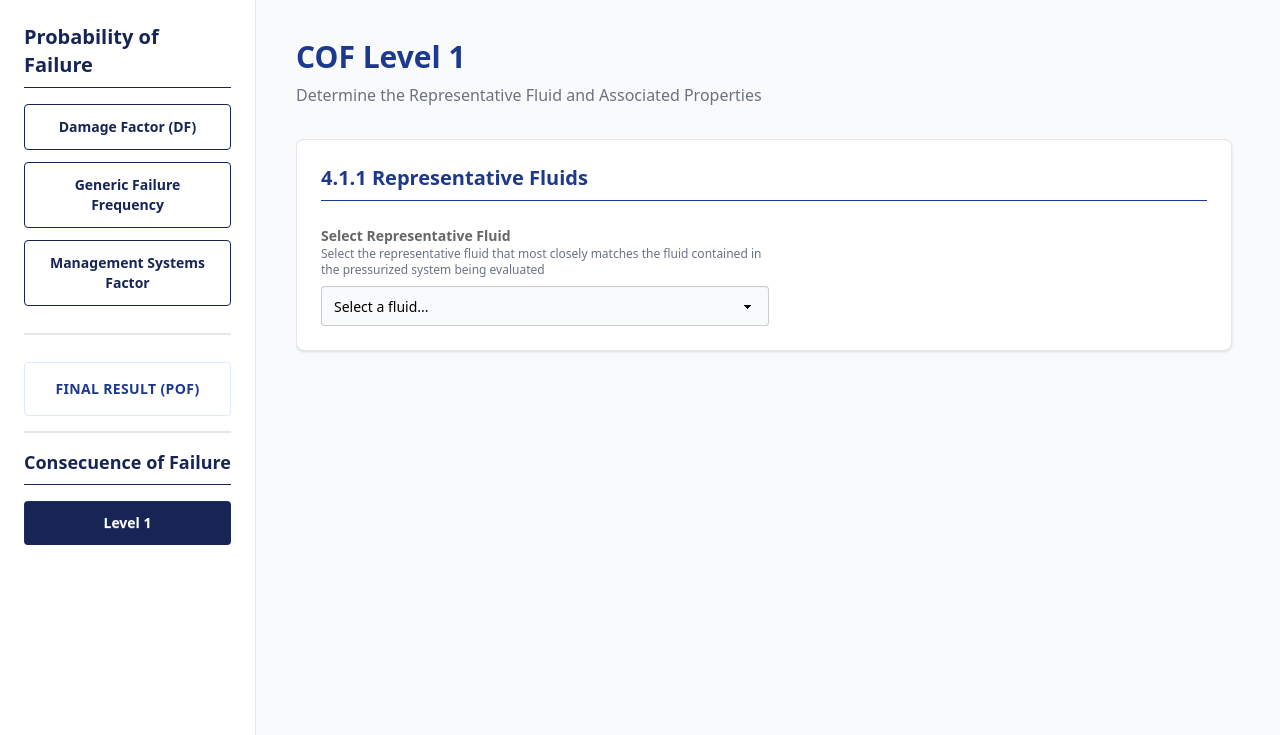
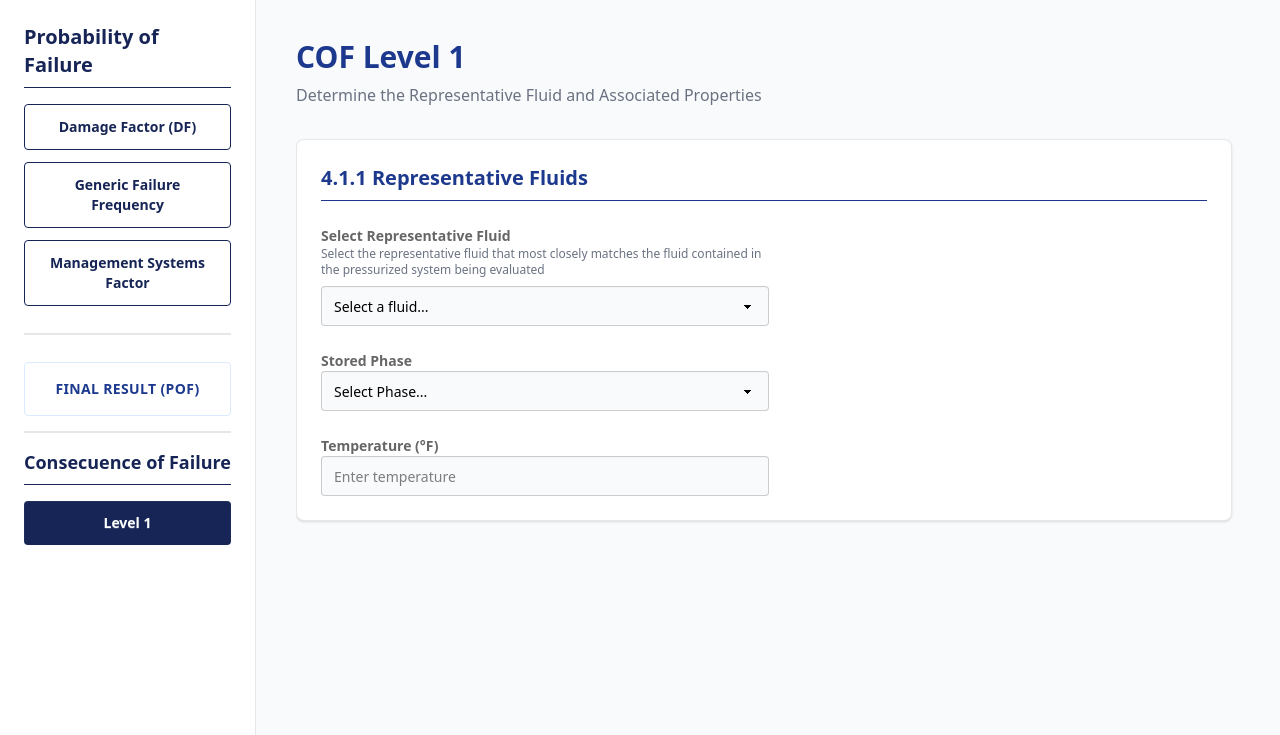
Before and after one commit to Sharkyacademy/Riesgo, a Django app: page /formula_app/COF-level-1/ in a window 1280 px wide. Shown: the part 65-800 px from the top of the page. Run offline with Django 5.2, Linux system fonts and the light colour scheme; the visitor is signed in with stand-in values (Sample User, id 1); style sheets or scripts are compiled from the project's sources; some libraries are stand-ins or nearby versions.

Commit message:
4.1 Completo (paso 1)

```diff
--- a/formula_app/templates/formula_app/cof_level_1.html
+++ b/formula_app/templates/formula_app/cof_level_1.html
@@ -66,6 +66,25 @@
                                 </select>
                             </div>
 
+                            <div class="form-control w-full max-w-md mt-4">
+                                <label class="label">
+                                    <span class="label-text font-semibold">Stored Phase</span>
+                                </label>
+                                <select id="select_phase" class="select select-bordered w-full bg-gray-50">
+                                    <option disabled selected>Select Phase...</option>
+                                    <option value="Liquid">Liquid</option>
+                                    <option value="Vapor">Vapor / Gas</option>
+                                </select>
+                            </div>
+
+                            <div class="form-control w-full max-w-md mt-4">
+                                <label class="label">
+                                    <span class="label-text font-semibold">Temperature (°F)</span>
+                                </label>
+                                <input type="number" id="input_temperature" placeholder="Enter temperature"
+                                    class="input input-bordered w-full bg-gray-50" />
+                            </div>
+
                             <!-- Fluid Details Display -->
                             <div id="fluid_details"
                                 class="mt-6 p-4 bg-blue-50 rounded-lg border border-blue-100 hidden">
@@ -96,25 +115,25 @@
 
                             <div class="grid grid-cols-2 md:grid-cols-4 gap-6">
 
-                                <div>
+                                <div id="card_mw" class="transition-opacity duration-300">
                                     <h3 class="text-xs font-bold text-gray-500 uppercase mb-1">MW</h3>
                                     <p id="prop_mw" class="text-xl font-bold text-gray-800">-</p>
                                     <span class="text-xs text-gray-400">lb/lb-mol</span>
                                 </div>
 
-                                <div>
+                                <div id="card_density" class="transition-opacity duration-300">
                                     <h3 class="text-xs font-bold text-gray-500 uppercase mb-1">Liquid Density</h3>
                                     <p id="prop_density" class="text-xl font-bold text-gray-800">-</p>
                                     <span class="text-xs text-gray-400">lb/ft³</span>
                                 </div>
 
-                                <div>
+                                <div id="card_nbp" class="transition-opacity duration-300">
                                     <h3 class="text-xs font-bold text-gray-500 uppercase mb-1">NBP</h3>
                                     <p id="prop_nbp" class="text-xl font-bold text-gray-800">-</p>
                                     <span class="text-xs text-gray-400">°F</span>
                                 </div>
 
-                                <div>
+                                <div id="card_ait" class="transition-opacity duration-300">
                                     <h3 class="text-xs font-bold text-gray-500 uppercase mb-1">AIT</h3>
                                     <p id="prop_ait" class="text-xl font-bold text-gray-800">-</p>
                                     <span class="text-xs text-gray-400">°F</span>
@@ -125,12 +144,12 @@
                             <div class="divider my-4"></div>
 
                             <div class="grid grid-cols-2 md:grid-cols-3 gap-6">
-                                <div>
+                                <div id="card_ambient" class="transition-opacity duration-300">
                                     <h3 class="text-xs font-bold text-gray-500 uppercase mb-1">Ambient State</h3>
                                     <span id="prop_ambient" class="badge badge-lg badge-ghost font-bold">-</span>
                                 </div>
 
-                                <div class="col-span-2">
+                                <div id="card_cp" class="col-span-2 transition-opacity duration-300">
                                     <h3 class="text-xs font-bold text-gray-500 uppercase mb-1">Ideal Gas Specific Heat
                                         (Cp) Constants</h3>
                                     <div class="overflow-x-auto">
@@ -157,10 +176,54 @@
                                             </tbody>
                                         </table>
                                     </div>
+                                    <div id="cp_result_container" class="mt-2 hidden">
+                                        <span class="font-bold text-sm text-gray-700">Calculated Cp:</span>
+                                        <span id="cp_calculated_value" class="font-bold text-blue-900 ml-2">-</span>
+                                        <span class="text-xs text-gray-500">J/(kg·K)</span>
+                                    </div>
                                 </div>
                             </div>
 
                         </div>
+                    </div>
+
+                    <!-- STEP 4.1.7: Calculation of Release Phase -->
+                    <div id="release_phase_card" class="card bg-white shadow-sm border border-gray-200 mt-6 hidden">
+                        <div class="card-body p-6">
+                            <h2 class="card-title text-blue-900 text-xl border-b pb-2 mb-4">
+                                4.1.7 Calculation of Release Phase
+                            </h2>
+                            <p class="text-xs text-gray-500 mb-4">
+                                Determination of Final Phase for Consequence Calculation based on stored and ambient
+                                conditions
+                                (Table 4.3).
+                            </p>
+
+                            <div class="grid grid-cols-1 md:grid-cols-3 gap-6 items-center">
+                                <div>
+                                    <h3 class="text-xs font-bold text-gray-500 uppercase mb-1">Stored Phase</h3>
+                                    <p id="disp_stored_phase" class="text-lg font-bold text-gray-700">-</p>
+                                </div>
+                                <div>
+                                    <h3 class="text-xs font-bold text-gray-500 uppercase mb-1">Ambient Phase</h3>
+                                    <p id="disp_ambient_phase" class="text-lg font-bold text-gray-700">-</p>
+                                </div>
+                                <div>
+                                    <h3 class="text-xs font-bold text-gray-500 uppercase mb-1 text-blue-900">Final Phase
+                                    </h3>
+                                    <span id="disp_final_phase"
+                                        class="badge badge-lg badge-primary font-bold text-white">-</span>
+                                </div>
+                            </div>
+
+                            <div id="phase_msg_container"
+                                class="mt-4 p-3 bg-yellow-50 text-yellow-800 text-sm rounded-md hidden">
+                                <span class="font-bold">Note:</span> <span id="phase_determination_msg"></span>
+                            </div>
+
+                        </div>
+                    </div>
+
                 </div>
 
     </div>
--- a/static/formula_app/js/cof_level_1.js
+++ b/static/formula_app/js/cof_level_1.js
@@ -24,18 +24,29 @@ document.addEventListener('DOMContentLoaded', () => {
     const propCpE = document.getElementById('prop_cp_e');
 
 
+    const selectPhase = document.getElementById('select_phase');
+    const inputTemperature = document.getElementById('input_temperature');
+    const cpResultContainer = document.getElementById('cp_result_container');
+    const cpCalculatedValue = document.getElementById('cp_calculated_value');
+
+
     // Populate Select Dropdown
     if (selectFluid) {
         RepresentativeFluids.forEach(fluid => {
             const option = document.createElement('option');
-            option.value = fluid.label;
+            option.value = fluid.label; // Using label as ID for now
             option.textContent = fluid.label;
             selectFluid.appendChild(option);
         });
 
-        // Event Listener for Change
-        selectFluid.addEventListener('change', (e) => {
-            const selectedLabel = e.target.value;
+        // Unified Update Function
+        function updateDisplay() {
+            const selectedLabel = selectFluid.value;
+            const phase = selectPhase ? selectPhase.value : null;
+            const tempF = inputTemperature ? parseFloat(inputTemperature.value) : NaN;
+
+            if (!selectedLabel || selectedLabel === "Select a fluid...") return;
+
             const selectedFluid = RepresentativeFluids.find(f => f.label === selectedLabel);
             const props = FluidProperties[selectedLabel];
 
@@ -81,10 +92,138 @@ document.addEventListener('DOMContentLoaded', () => {
                 propCpE.textContent = props.e !== null ? props.e.toExponential(2) : '-';
 
                 propertiesCard.classList.remove('hidden');
+
+                // PHASE LOGIC VISUALIZATION
+                // Reset opacities
+                if (document.getElementById('card_mw')) document.getElementById('card_mw').style.opacity = '1';
+                if (document.getElementById('card_density')) document.getElementById('card_density').style.opacity = '1';
+                if (document.getElementById('card_cp')) document.getElementById('card_cp').style.opacity = '1';
+
+                // Cp Calculation Logic
+                if (phase === 'Vapor' && !isNaN(tempF)) {
+                    // Convert F to Kelvin
+                    const tempK = (tempF - 32) * 5 / 9 + 273.15;
+                    let calculatedCp = null;
+
+                    const A = props.a;
+                    const B = props.b;
+                    const C = props.c;
+                    const D = props.d;
+                    const E = props.e;
+
+                    try {
+                        if (props.cp_eq === 1) {
+                            // Cp = A + BT + CT^2 + DT^3
+                            calculatedCp = A + (B * tempK) + (C * Math.pow(tempK, 2)) + (D * Math.pow(tempK, 3));
+                        } else if (props.cp_eq === 2 && tempK > 0) { // Avoid divide by zero
+                            // Cp = A + B * ( (C/T) / sinh(C/T) )^2 + D * ( (E/T) / cosh(E/T) )^2
+                            const term1 = (C / tempK) / Math.sinh(C / tempK);
+                            const term2 = (E / tempK) / Math.cosh(E / tempK);
+                            calculatedCp = A + (B * Math.pow(term1, 2)) + (D * Math.pow(term2, 2));
+                        } else if (props.cp_eq === 3) {
+                            // Cp = A + BT + CT^2 + DT^3 + ET^4
+                            calculatedCp = A + (B * tempK) + (C * Math.pow(tempK, 2)) + (D * Math.pow(tempK, 3)) + (E * Math.pow(tempK, 4));
+                        }
+                    } catch (error) {
+                        console.error("Calculation Error", error);
+                    }
+
+                    if (calculatedCp !== null) {
+                        cpResultContainer.classList.remove('hidden');
+                        cpCalculatedValue.textContent = calculatedCp.toFixed(2);
+                    } else {
+                        cpResultContainer.classList.add('hidden');
+                    }
+
+                    // Gas: NBP, MW, Cp, AIT. (Fade out Density)
+                    if (document.getElementById('card_density')) document.getElementById('card_density').style.opacity = '0.3';
+
+                } else if (phase === 'Liquid') {
+                    // Liquid: NBP, Density, AIT. (Fade out MW, Cp)
+                    if (document.getElementById('card_mw')) document.getElementById('card_mw').style.opacity = '0.3';
+                    if (document.getElementById('card_cp')) document.getElementById('card_cp').style.opacity = '0.3';
+                    cpResultContainer.classList.add('hidden');
+                } else {
+                    // Reset or default if no phase/temp
+                    cpResultContainer.classList.add('hidden');
+                }
+
+                // --- STEP 4.1.7: Release Phase Calculation (Table 4.3) ---
+                const releasePhaseCard = document.getElementById('release_phase_card');
+                const dispStoredPhase = document.getElementById('disp_stored_phase');
+                const dispAmbientPhase = document.getElementById('disp_ambient_phase');
+                const dispFinalPhase = document.getElementById('disp_final_phase');
+                const phaseMsgContainer = document.getElementById('phase_msg_container');
+                const phaseMsg = document.getElementById('phase_determination_msg');
+
+                if (selectedFluid && phase) {
+                    const ambientState = props.ambient_state; // 'Gas' or 'Liquid'
+                    const nbp = props.nbp;
+                    let finalPhase = '-';
+                    let message = '';
+                    let showMsg = false;
+
+                    // Logic from Table 4.3
+                    if (phase === 'Vapor') {
+                        if (ambientState === 'Gas') {
+                            finalPhase = 'Gas';
+                            message = 'Stored Gas & Ambient Gas -> Model as Gas';
+                        } else if (ambientState === 'Liquid') {
+                            finalPhase = 'Gas';
+                            message = 'Stored Gas & Ambient Liquid -> Model as Gas';
+                        }
+                    } else if (phase === 'Liquid') {
+                        if (ambientState === 'Gas') {
+                            // Check NBP
+                            if (nbp > 80) { // 80 F
+                                finalPhase = 'Liquid';
+                                message = `Stored Liquid & Ambient Gas, but NBP (${nbp}°F) > 80°F -> Model as Liquid`;
+                                showMsg = true;
+                            } else {
+                                finalPhase = 'Gas';
+                                message = `Stored Liquid & Ambient Gas (NBP ${nbp}°F <= 80°F) -> Model as Gas (Flash)`;
+                                showMsg = true;
+                            }
+                        } else if (ambientState === 'Liquid') {
+                            finalPhase = 'Liquid';
+                            message = 'Stored Liquid & Ambient Liquid -> Model as Liquid';
+                        }
+                    }
+
+                    if (finalPhase !== '-') {
+                        releasePhaseCard.classList.remove('hidden');
+                        dispStoredPhase.textContent = phase === 'Vapor' ? 'Gas' : 'Liquid';
+                        dispAmbientPhase.textContent = ambientState;
+                        dispFinalPhase.textContent = finalPhase;
+
+                        // Style badge
+                        dispFinalPhase.className = `badge badge-lg font-bold ${finalPhase === 'Gas' ? 'badge-warning text-white' : 'badge-info text-black'}`;
+
+                        if (showMsg) {
+                            phaseMsgContainer.classList.remove('hidden');
+                            phaseMsg.textContent = message;
+                        } else {
+                            phaseMsgContainer.classList.add('hidden');
+                        }
+                    }
+                } else {
+                    if (releasePhaseCard) releasePhaseCard.classList.add('hidden');
+                }
+
             } else {
                 console.warn(`No properties found for ${selectedLabel}`);
                 propertiesCard.classList.add('hidden');
+                if (document.getElementById('release_phase_card')) document.getElementById('release_phase_card').classList.add('hidden');
             }
-        });
+        }
+
+        // Event Listeners
+        selectFluid.addEventListener('change', updateDisplay);
+        if (selectPhase) {
+            selectPhase.addEventListener('change', updateDisplay);
+        }
+        if (inputTemperature) {
+            inputTemperature.addEventListener('input', updateDisplay); // Real-time calculation
+        }
     }
 });
```
Lines whose indentation alone changed are shown as unchanged.
